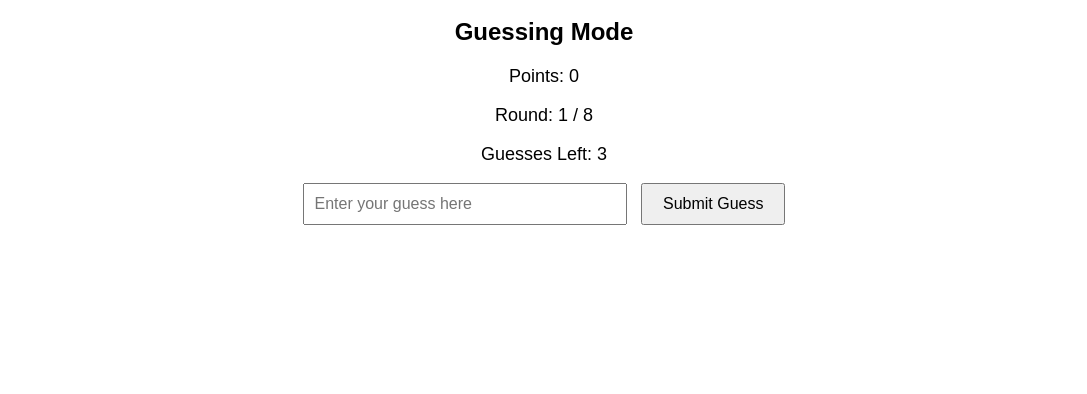
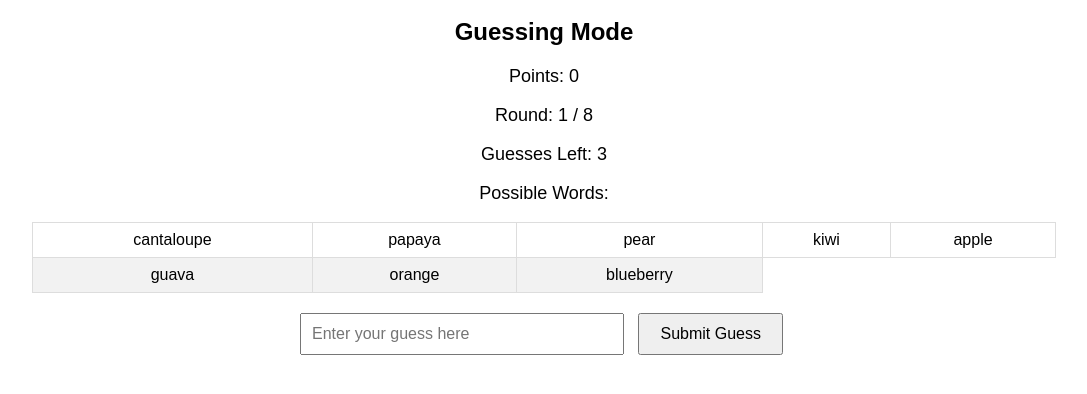
Before and after one commit to Justinfan591/RSM260, a plain HTML site: page index.html in a window 1280 px wide. Both pictures are taken after a click on the button "Guess". Shown: the part 60-454 px from the top of the page, without its empty margins (96-1183 px from the left). Drawn offline with Linux system fonts and the light colour scheme.

Commit message:
Added the changes

```diff
--- a/index.html
+++ b/index.html
@@ -37,9 +37,13 @@
         <p>Points: <span id="points">0</span></p>
         <p>Round: <span id="currentRound">1</span> / 8</p>
         <p>Guesses Left: <span id="guessesLeft">3</span></p>
+        <p>Possible Words:</p>
+        <!-- Word Table -->
+        <table id="wordTable"></table>
         <div>
             <input type="text" id="guessInput" placeholder="Enter your guess here">
             <button id="submitGuess">Submit Guess</button>
+            <button id="nextRoundButton" style="display: none;">Next Round</button>
         </div>
     </div>
 
--- a/script.js
+++ b/script.js
@@ -16,6 +16,8 @@ const guessesLeftDisplay = document.getElementById('guessesLeft');
 const currentRoundDisplay = document.getElementById('currentRound');
 const guessInput = document.getElementById('guessInput');
 const submitGuessButton = document.getElementById('submitGuess');
+const nextRoundButton = document.getElementById('nextRoundButton');
+const wordTable = document.getElementById('wordTable');
 
 // Game variables
 let drawing = false;
@@ -118,11 +120,29 @@ function initializeGuessingMode() {
     // Select 8 random words
     wordsToGuess = shuffleArray(allWords).slice(0, totalRounds);
 
+    // Display the possible words in a table
+    displayWordTable();
+
     // Start the first round
     startRound();
 
     // Add event listener for submitting guesses
     submitGuessButton.addEventListener('click', handleGuess);
+
+    // Add event listener for Next Round button
+    nextRoundButton.addEventListener('click', nextRound);
+}
+
+function displayWordTable() {
+    wordTable.innerHTML = '';
+    let row;
+    wordsToGuess.forEach((word, index) => {
+        if (index % 5 === 0) {
+            row = wordTable.insertRow();
+        }
+        let cell = row.insertCell();
+        cell.textContent = word;
+    });
 }
 
 function startRound() {
@@ -136,7 +156,9 @@ function startRound() {
     guessesLeftDisplay.textContent = guessesLeft;
     currentRoundDisplay.textContent = currentRound;
     guessInput.value = '';
-
+    submitGuessButton.disabled = false;
+    nextRoundButton.style.display = 'none';
+    guessInput.disabled = false;
     // Uncomment the line below for debugging purposes (to see the word)
     // console.log(`Debug: The word to guess is "${selectedWord}"`);
 }
@@ -152,8 +174,9 @@ function handleGuess() {
         points += 1;
         pointsDisplay.textContent = points;
         alert('Correct! You earned 1 point.');
-        currentRound += 1;
-        startRound();
+        submitGuessButton.disabled = true;
+        guessInput.disabled = true;
+        nextRoundButton.style.display = 'inline-block';
     } else {
         guessesLeft -= 1;
         guessesLeftDisplay.textContent = guessesLeft;
@@ -161,11 +184,17 @@ function handleGuess() {
             alert('Incorrect guess. Try again!');
         } else {
             alert(`Out of guesses! The word was "${selectedWord}".`);
-            currentRound += 1;
-            startRound();
+            submitGuessButton.disabled = true;
+            guessInput.disabled = true;
+            nextRoundButton.style.display = 'inline-block';
         }
     }
     guessInput.value = '';
+}
+
+function nextRound() {
+    currentRound += 1;
+    startRound();
 }
 
 function endGame() {
--- a/style.css
+++ b/style.css
@@ -61,8 +61,30 @@ h1 {
     margin-right: 10px;
 }
 
-#submitGuess {
+#submitGuess, #nextRoundButton {
     padding: 10px 20px;
     font-size: 16px;
     cursor: pointer;
+    margin-right: 5px;
 }
+
+#wordTable {
+    margin: 0 auto 20px;
+    border-collapse: collapse;
+    width: 80%;
+}
+
+#wordTable td, #wordTable th {
+    border: 1px solid #ddd;
+    padding: 8px;
+    font-size: 16px;
+    text-align: center;
+}
+
+#wordTable tr:nth-child(even) {
+    background-color: #f2f2f2;
+}
+
+#wordTable tr:hover {
+    background-color: #ddd;
+}
```
